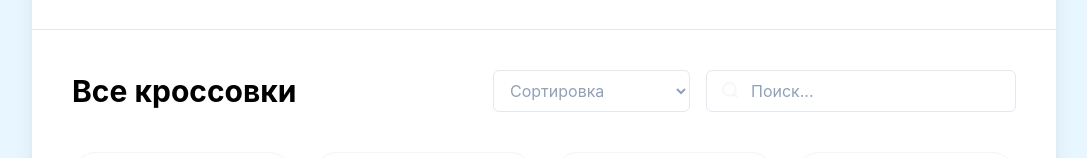
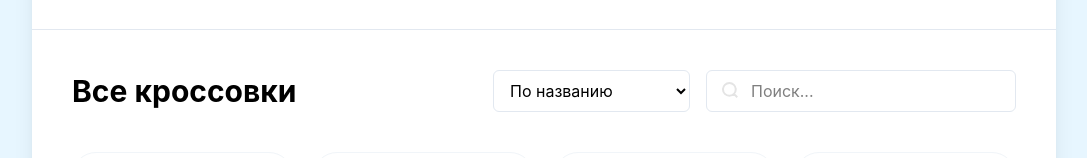
Before and after one commit to heysabyrka/vue-sneakers, a Vue app: page / in a window 1280 px wide. Shown: the part 167-325 px from the top of the page, without its empty margins (96-1183 px from the left). Built offline with nearby package versions, Linux system fonts and the light colour scheme.

Commit message:
refactor: simplify filter styles and remove unnecessary reactive logic

```diff
--- a/src/App.vue
+++ b/src/App.vue
@@ -1,10 +1,7 @@
 <script setup>
-import { ref } from 'vue'
 // import AppDrawer from './components/Cart/AppDrawer.vue'
 import AppHeader from './components/AppHeader.vue'
 import CardList from './components/CardList.vue'
-
-const sortBy = ref('')
 </script>
 
 <template>
@@ -19,24 +16,19 @@
 
         <div class="flex gap-4">
           <select
-            v-model="sortBy"
-            :class="[
-              'py-2 px-3 border border-slate-200 rounded-md outline-none bg-white transition focus:border-gray-400',
-              sortBy ? 'text-black' : 'text-slate-400',
-            ]"
+            class="py-2 px-3 border border-slate-200 rounded-md outline-none bg-white focus:border-gray-400 transition"
           >
-            <option value="" disabled>Сортировка</option>
-            <option value="name" class="text-black">По названию</option>
-            <option value="price_asc" class="text-black">По цене (дешевые)</option>
-            <option value="price_desc" class="text-black">По цене (дорогие)</option>
+            <option>По названию</option>
+            <option>По цене (дешевые)</option>
+            <option>По цене (дорогие)</option>
           </select>
 
-          <div class="relative text-slate-400 focus-within:text-gray-600">
-            <img class="absolute left-4 top-3 opacity-30" src="/search.svg" alt="Search" />
+          <div class="relative">
+            <img class="absolute left-4 top-3" src="/search.svg" alt="Search" />
             <input
               type="text"
               placeholder="Поиск..."
-              class="border border-slate-200 rounded-md py-2 pl-11 pr-4 outline-none text-black placeholder:text-slate-400 focus:border-gray-400 transition"
+              class="border border-slate-200 rounded-md py-2 pl-11 pr-4 outline-none focus:border-gray-400 transition"
             />
           </div>
         </div>
```
